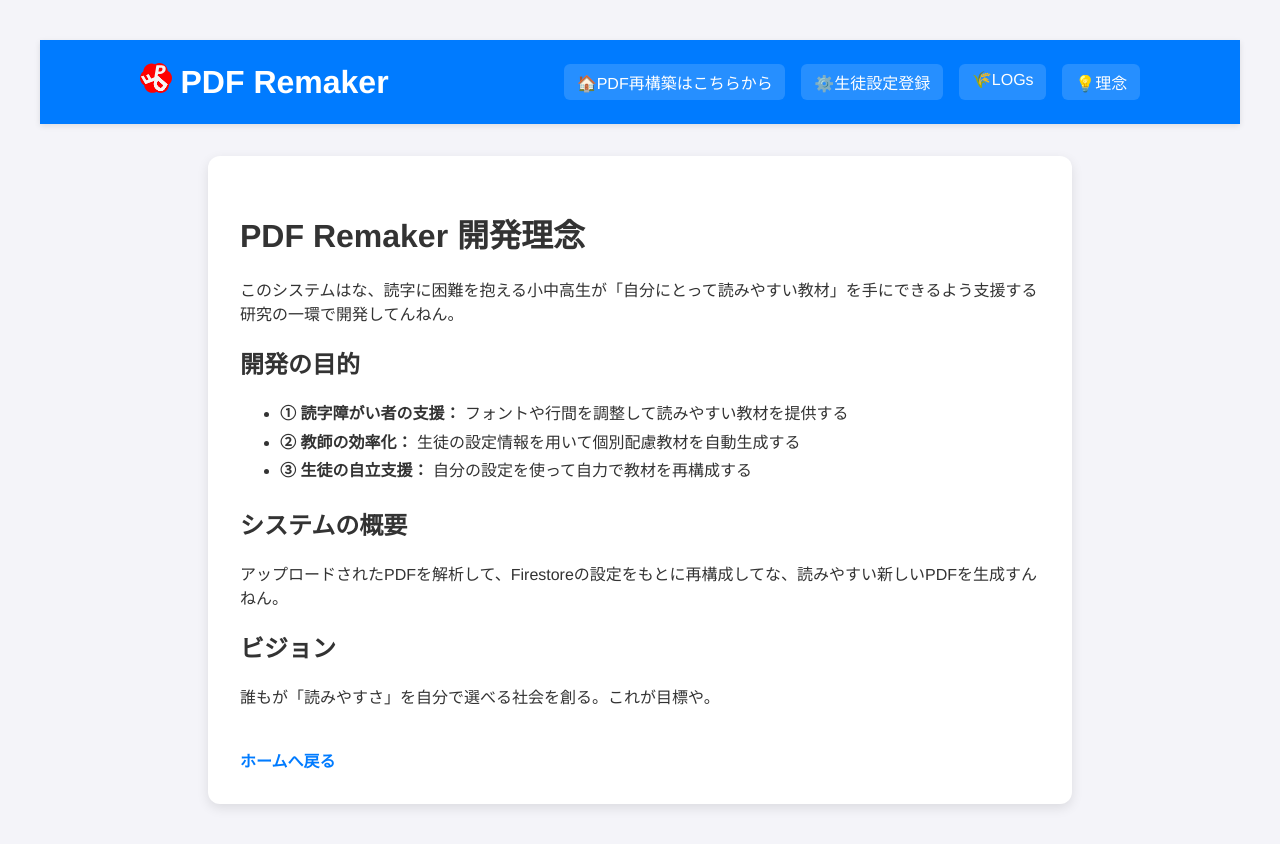
After one commit to pdfremaker/pdfremaker, a Flask app: page /philosophy in a window 1280 px wide. The commit adds this page. Run offline with Flask 3, Linux system fonts and the light colour scheme; parts of the project's set-up code (start-up, migrations or seed data) failed here and were passed over.

Commit message:
update: RGR09_01

```diff
--- a/main.py
+++ b/main.py
@@ -491,6 +491,11 @@ def view_logs():
     except Exception as e:
         logging.exception("view_logs: ログ閲覧ページ生成中にエラー発生")
         return f"ログ閲覧ページでエラーが発生しました: {e}", 500
+
+
+@app.route("/philosophy")
+def philosophy():
+    return render_template("philosophy.html")
 
 
 # ダウンロード機能（ファイル名指定で送信）
--- /dev/null
+++ b/static/css/page_philosophy.css
@@ -0,0 +1,27 @@
+.container {
+  max-width: 800px;
+  margin: 2em auto;
+  background: white;
+  padding: 2em;
+  border-radius: 12px;
+  box-shadow: 0 4px 12px rgba(0,0,0,0.1);
+}
+
+h1, h2 {
+  color: #333;
+}
+
+ul {
+  line-height: 1.8;
+}
+
+.action-link {
+  display: inline-block;
+  margin-top: 1.5em;
+  text-decoration: none;
+  color: #007BFF;
+  font-weight: bold;
+}
+.action-link:hover {
+  text-decoration: underline;
+}
--- a/templates/base.html
+++ b/templates/base.html
@@ -20,6 +20,7 @@
         <a href="/" class="nav-item">🏠PDF再構築はこちらから</a>
         <a href="{{ url_for('edit_page') }}" class="nav-item">⚙️生徒設定登録</a>
         <a href="/logs" class="nav-item">🌾LOGs</a>
+        <a href="/philosophy" class="nav-item">💡理念</a>
       </nav>
     </div>
   </header>
--- /dev/null
+++ b/templates/philosophy.html
@@ -0,0 +1,29 @@
+{% extends "base.html" %}
+
+{% block title %}理念 - PDF Remaker{% endblock %}
+
+{% block extra_css %}
+<link rel="stylesheet" href="{{ url_for('static', filename='css/page_philosophy.css') }}">
+{% endblock %}
+
+{% block content %}
+<div class="container">
+  <h1>PDF Remaker 開発理念</h1>
+  <p>このシステムはな、読字に困難を抱える小中高生が「自分にとって読みやすい教材」を手にできるよう支援する研究の一環で開発してんねん。</p>
+
+  <h2>開発の目的</h2>
+  <ul>
+    <li><strong>① 読字障がい者の支援：</strong> フォントや行間を調整して読みやすい教材を提供する</li>
+    <li><strong>② 教師の効率化：</strong> 生徒の設定情報を用いて個別配慮教材を自動生成する</li>
+    <li><strong>③ 生徒の自立支援：</strong> 自分の設定を使って自力で教材を再構成する</li>
+  </ul>
+
+  <h2>システムの概要</h2>
+  <p>アップロードされたPDFを解析して、Firestoreの設定をもとに再構成してな、読みやすい新しいPDFを生成すんねん。</p>
+
+  <h2>ビジョン</h2>
+  <p>誰もが「読みやすさ」を自分で選べる社会を創る。これが目標や。</p>
+
+  <a href="/" class="action-link">ホームへ戻る</a>
+</div>
+{% endblock %}
```
Also changed, not shown: output/pdf/pdf_NEO.txt (+6 -6 lines), output/pdf_test/pdf_test_NEO.txt (+20 -20 lines), 2 other files.
